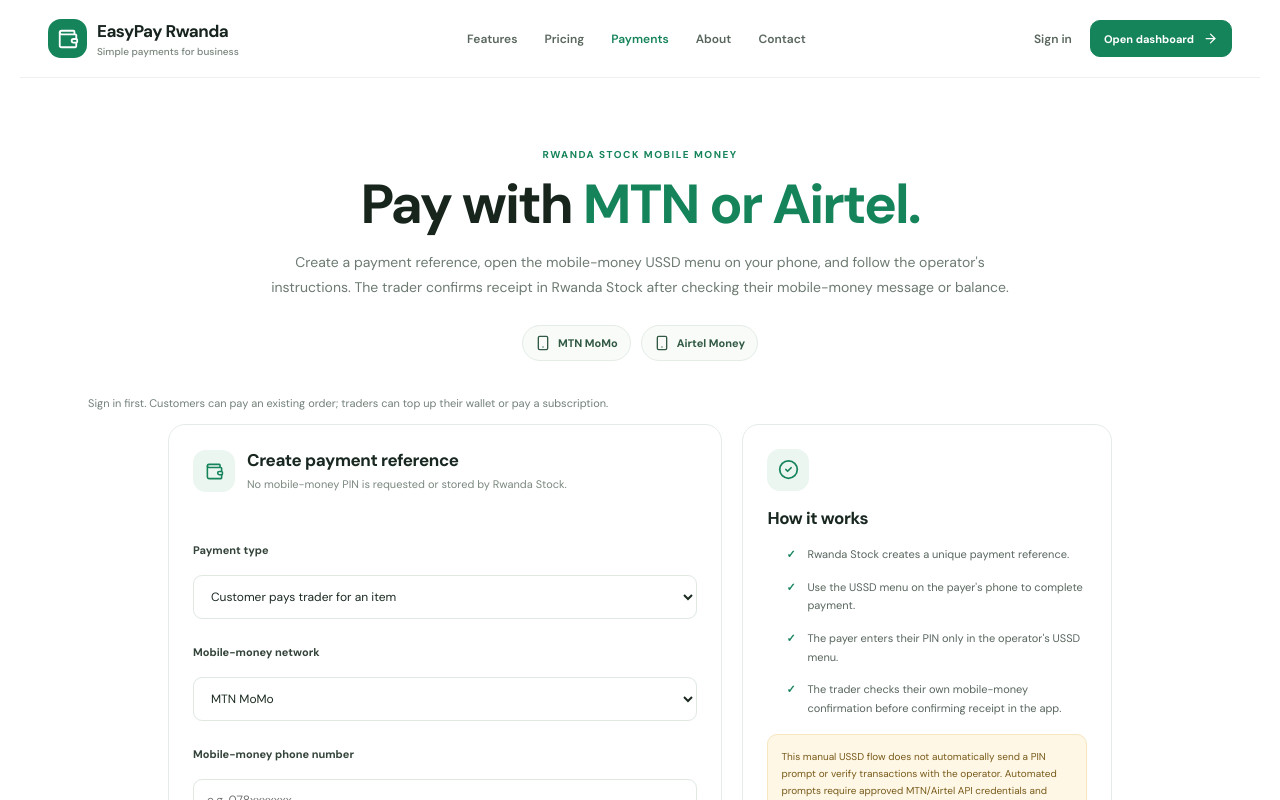
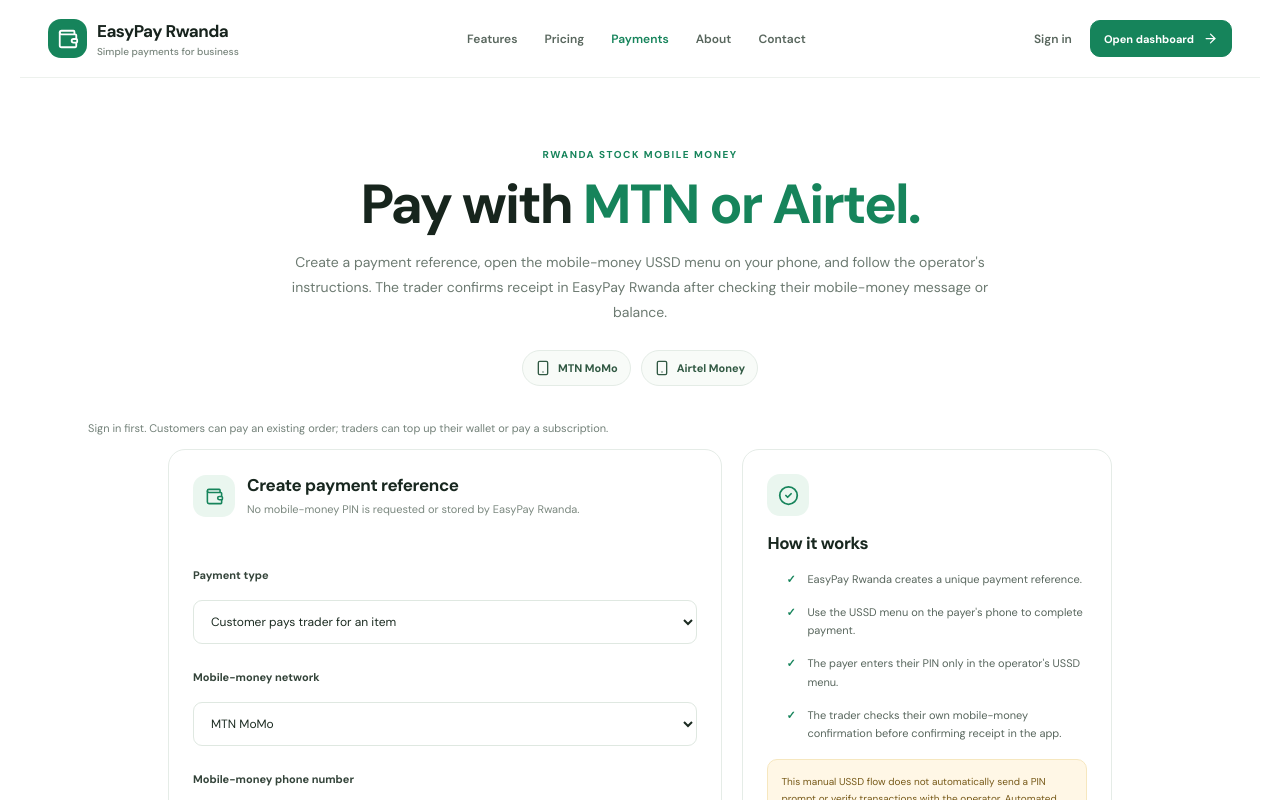
Before and after one commit to G-tech-dev/Rwanda-Stock, a Next.js app: page /payments in a window 1280 px wide. Shown: the top 800 px of the page. Built offline with nearby package versions, Linux system fonts and the light colour scheme.

Commit message:
Update payment page branding and payment references

```diff
--- a/app/payments/page.tsx
+++ b/app/payments/page.tsx
@@ -63,15 +63,15 @@
   }
 
   return <MarketingLayout><main className="inner-page payments-page">
-    <section className="inner-hero"><span className="section-kicker">RWANDA STOCK MOBILE MONEY</span><h1>Pay with <span>MTN or Airtel.</span></h1><p>Create a payment reference, open the mobile-money USSD menu on your phone, and follow the operator's instructions. The trader confirms receipt in Rwanda Stock after checking their mobile-money message or balance.</p><div className="payment-method-pills"><span><Smartphone size={16}/> MTN MoMo</span><span><Smartphone size={16}/> Airtel Money</span></div></section>
+    <section className="inner-hero"><span className="section-kicker">RWANDA STOCK MOBILE MONEY</span><h1>Pay with <span>MTN or Airtel.</span></h1><p>Create a payment reference, open the mobile-money USSD menu on your phone, and follow the operator's instructions. The trader confirms receipt in EasyPay Rwanda after checking their mobile-money message or balance.</p><div className="payment-method-pills"><span><Smartphone size={16}/> MTN MoMo</span><span><Smartphone size={16}/> Airtel Money</span></div></section>
     <p className="payment-field-note">Sign in first. Customers can pay an existing order; traders can top up their wallet or pay a subscription.</p><section className="payment-layout">
       <form className="payment-form" onSubmit={submit}>
-        <div className="payment-form-head"><span className="payment-secure-icon"><Wallet size={19}/></span><div><h2>Create payment reference</h2><p>No mobile-money PIN is requested or stored by Rwanda Stock.</p></div></div>
+        <div className="payment-form-head"><span className="payment-secure-icon"><Wallet size={19}/></span><div><h2>Create payment reference</h2><p>No mobile-money PIN is requested or stored by EasyPay Rwanda.</p></div></div>
         <label htmlFor="payment-purpose">Payment type</label>
         <select id="payment-purpose" value={purpose} onChange={e => { setPurpose(e.target.value as Purpose); setError(""); setPayment(null); }}>
           <option value="sale">Customer pays trader for an item</option>
           <option value="wallet_topup">Trader wallet top-up</option>
-          <option value="subscription">Rwanda Stock subscription</option>
+          <option value="subscription">EasyPay Rwanda subscription</option>
         </select>
         <label htmlFor="payment-network">Mobile-money network</label>
         <select id="payment-network" value={network} onChange={e => setNetwork(e.target.value as Network)}><option value="mtn">MTN MoMo</option><option value="airtel">Airtel Money</option></select>
@@ -83,7 +83,7 @@
         <button className="marketing-button payment-submit" type="submit" disabled={busy}>{busy ? "Creating reference…" : "Create payment instructions"} <ArrowRight size={16}/></button>
         <p className="payment-disclaimer"><ShieldCheck size={13}/> A reference is not proof of payment. The status remains pending until the trader confirms receipt.</p>
       </form>
-      <aside className="payment-side-card"><span className="payment-side-icon"><CheckCircle2 size={21}/></span><h2>How it works</h2><ul><li>Rwanda Stock creates a unique payment reference.</li><li>Use the USSD menu on the payer's phone to complete payment.</li><li>The payer enters their PIN only in the operator's USSD menu.</li><li>The trader checks their own mobile-money confirmation before confirming receipt in the app.</li></ul><div className="payment-side-note">This manual USSD flow does not automatically send a PIN prompt or verify transactions with the operator. Automated prompts require approved MTN/Airtel API credentials and callbacks.</div><Link href="/pricing" className="payment-back-link"><ArrowLeft size={14}/> View plans and pricing</Link></aside>
+      <aside className="payment-side-card"><span className="payment-side-icon"><CheckCircle2 size={21}/></span><h2>How it works</h2><ul><li>EasyPay Rwanda creates a unique payment reference.</li><li>Use the USSD menu on the payer's phone to complete payment.</li><li>The payer enters their PIN only in the operator's USSD menu.</li><li>The trader checks their own mobile-money confirmation before confirming receipt in the app.</li></ul><div className="payment-side-note">This manual USSD flow does not automatically send a PIN prompt or verify transactions with the operator. Automated prompts require approved MTN/Airtel API credentials and callbacks.</div><Link href="/pricing" className="payment-back-link"><ArrowLeft size={14}/> View plans and pricing</Link></aside>
     </section>
     {payment && <section className="payment-form payment-instructions">
       <div className="payment-form-head"><span className="payment-secure-icon"><Smartphone size={19}/></span><div><h2>Payment instructions</h2><p>Reference created; payment is still pending.</p></div></div>
```
